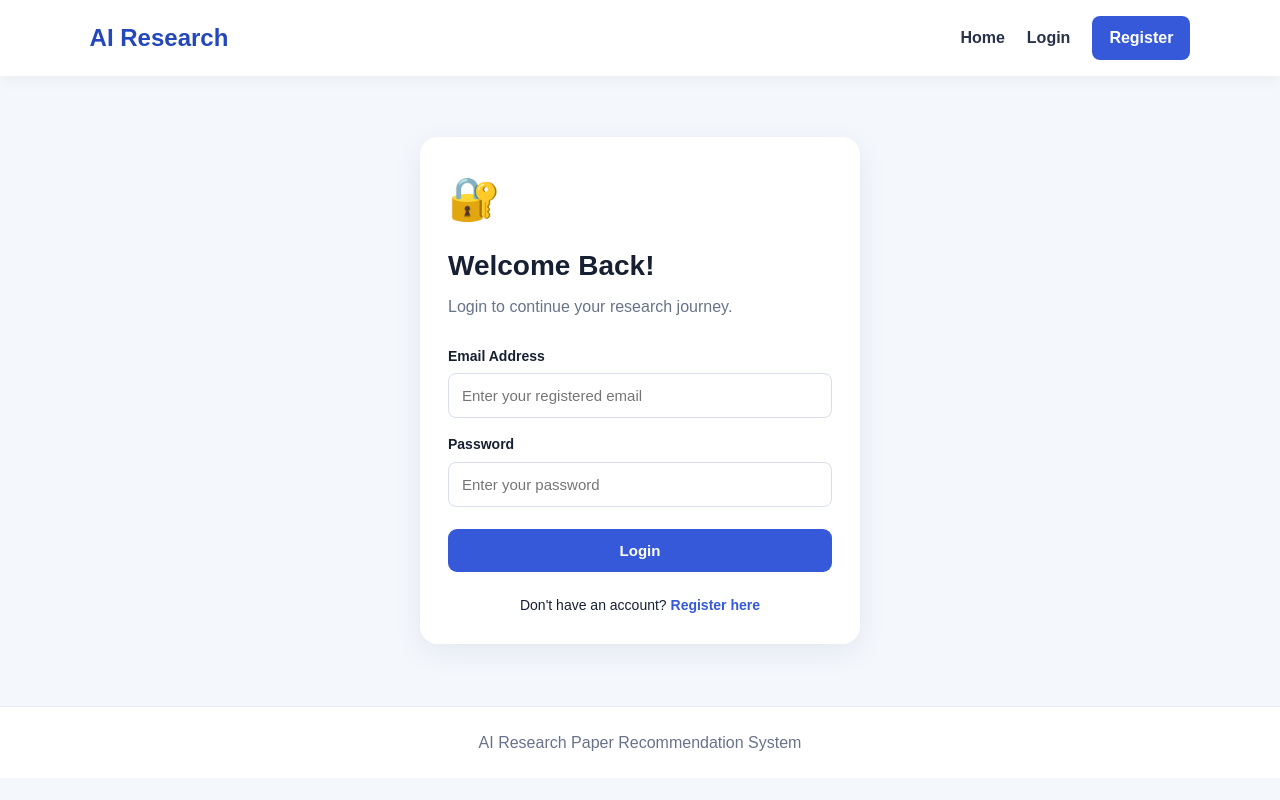
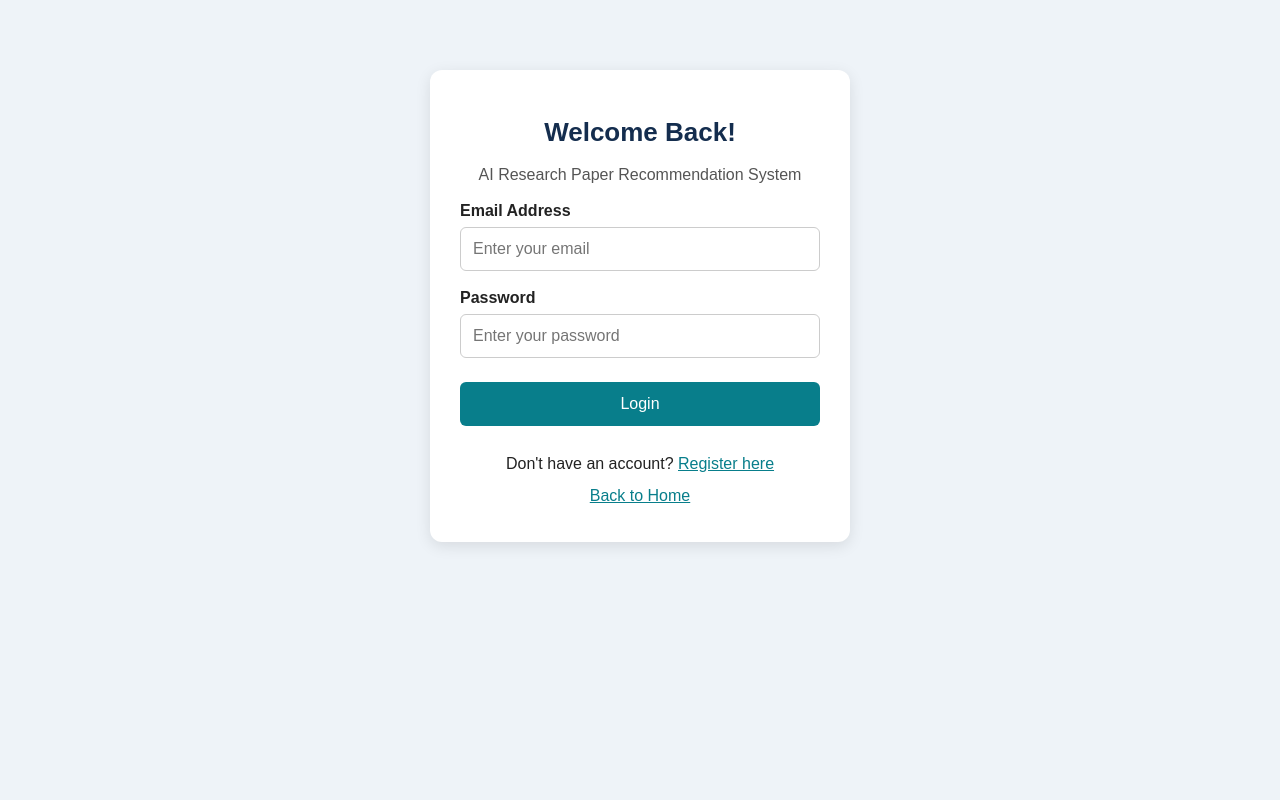
Before and after one commit to amayps01-ps/ai_research_paper, a Flask app: page /login in a window 1280 px wide. Run offline with Flask 3, Linux system fonts and the light colour scheme.

Commit message:
Update login.html

```diff
--- a/templates/login.html
+++ b/templates/login.html
@@ -1,62 +1,147 @@
-{% extends "base.html" %}
+<!DOCTYPE html>
+<html lang="en">
+<head>
+    <meta charset="UTF-8">
+    <meta name="viewport" content="width=device-width, initial-scale=1.0">
 
-{% block title %}Login | AI Research{% endblock %}
+    <title>Login | AI Research Paper Recommendation System</title>
 
-{% block content %}
+    <style>
+        * {
+            box-sizing: border-box;
+        }
 
-<div class="auth-container">
+        body {
+            margin: 0;
+            padding: 20px;
+            font-family: Arial, sans-serif;
+            background: #eef3f8;
+            color: #222;
+        }
 
-    <div class="auth-card">
+        .container {
+            max-width: 420px;
+            margin: 50px auto;
+            padding: 30px;
+            background: white;
+            border-radius: 12px;
+            box-shadow: 0 4px 15px rgba(0, 0, 0, 0.1);
+        }
 
-        <div class="auth-icon">🔐</div>
+        h1 {
+            text-align: center;
+            color: #142d4e;
+            font-size: 26px;
+        }
+
+        p {
+            text-align: center;
+            color: #555;
+        }
+
+        label {
+            display: block;
+            margin-top: 18px;
+            font-weight: bold;
+        }
+
+        input {
+            width: 100%;
+            padding: 12px;
+            margin-top: 7px;
+            border: 1px solid #ccc;
+            border-radius: 6px;
+            font-size: 16px;
+        }
+
+        button {
+            width: 100%;
+            margin-top: 24px;
+            padding: 13px;
+            background: #087e8b;
+            color: white;
+            border: none;
+            border-radius: 6px;
+            font-size: 16px;
+            cursor: pointer;
+        }
+
+        button:hover {
+            background: #066773;
+        }
+
+        .message {
+            padding: 10px;
+            margin: 10px 0;
+            background: #fff0f0;
+            color: #a00000;
+            border-radius: 5px;
+        }
+
+        .links {
+            margin-top: 22px;
+            text-align: center;
+            line-height: 2;
+        }
+
+        a {
+            color: #087e8b;
+        }
+    </style>
+</head>
+
+<body>
+
+<div class="container">
 
     <h1>Welcome Back!</h1>
 
-        <p class="auth-description">
-            Login to continue your research journey.
-        </p>
+    <p>AI Research Paper Recommendation System</p>
 
-        <form method="POST" action="{{ url_for('login') }}">
+    {% with messages = get_flashed_messages() %}
+        {% if messages %}
+            {% for message in messages %}
+                <div class="message">{{ message }}</div>
+            {% endfor %}
+        {% endif %}
+    {% endwith %}
 
-            <input type="hidden"
-                   name="csrf_token"
-                   value="{{ csrf_token }}">
+    <form action="{{ url_for('login') }}" method="POST">
+
+        <input type="hidden" name="csrf_token" value="{{ csrf_token }}">
 
         <label for="email">Email Address</label>
-
         <input
             type="email"
             id="email"
             name="email"
-                placeholder="Enter your registered email"
             autocomplete="email"
+            placeholder="Enter your email"
             required
         >
 
         <label for="password">Password</label>
-
         <input
             type="password"
             id="password"
             name="password"
+            autocomplete="current-password"
             placeholder="Enter your password"
-                autocomplete="current-password"
             required
         >
 
-            <button type="submit" class="btn btn-primary auth-button">
-                Login
-            </button>
+        <button type="submit">Login</button>
 
     </form>
 
-        <p class="auth-switch">
+    <div class="links">
         Don't have an account?
         <a href="{{ url_for('register') }}">Register here</a>
-        </p>
-
+        <br>
+        <a href="{{ url_for('home') }}">Back to Home</a>
     </div>
 
 </div>
 
-{% endblock %}
+</body>
+</html>
```
Lines whose indentation alone changed are shown as unchanged.
